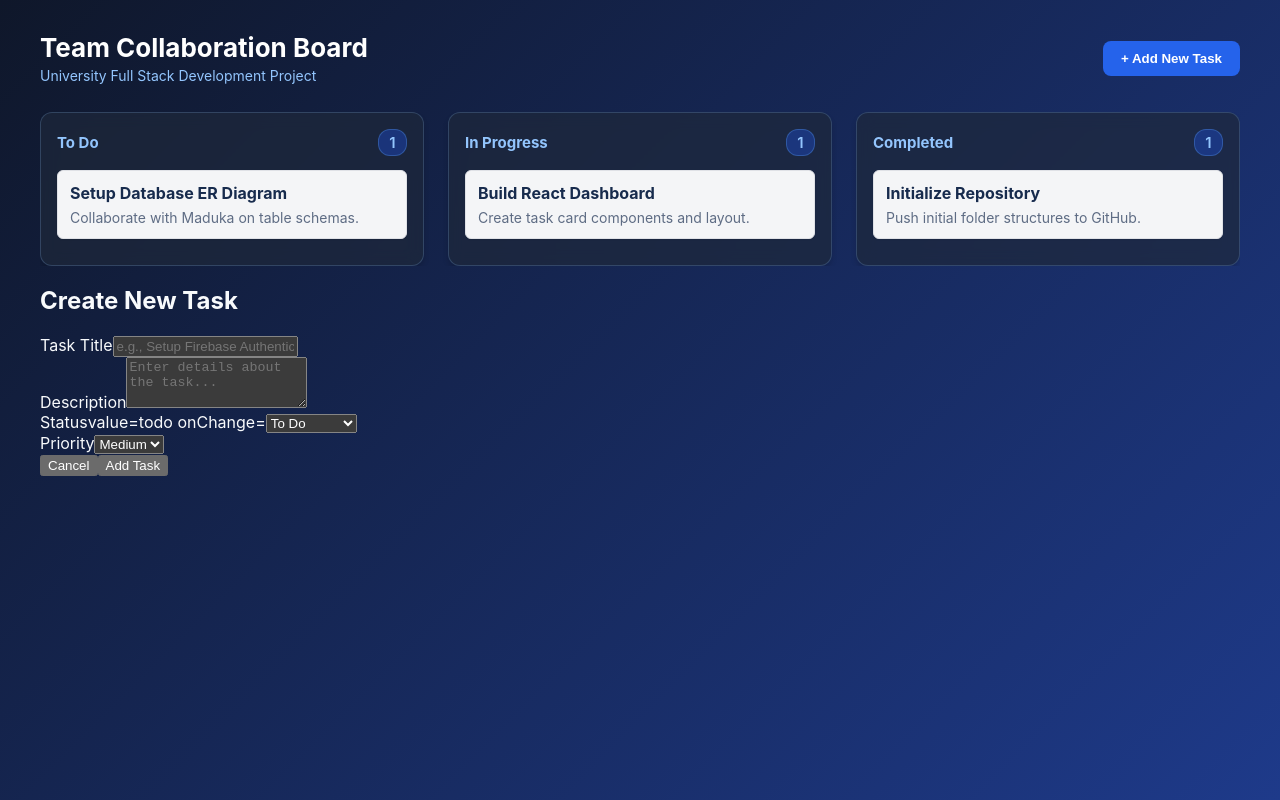
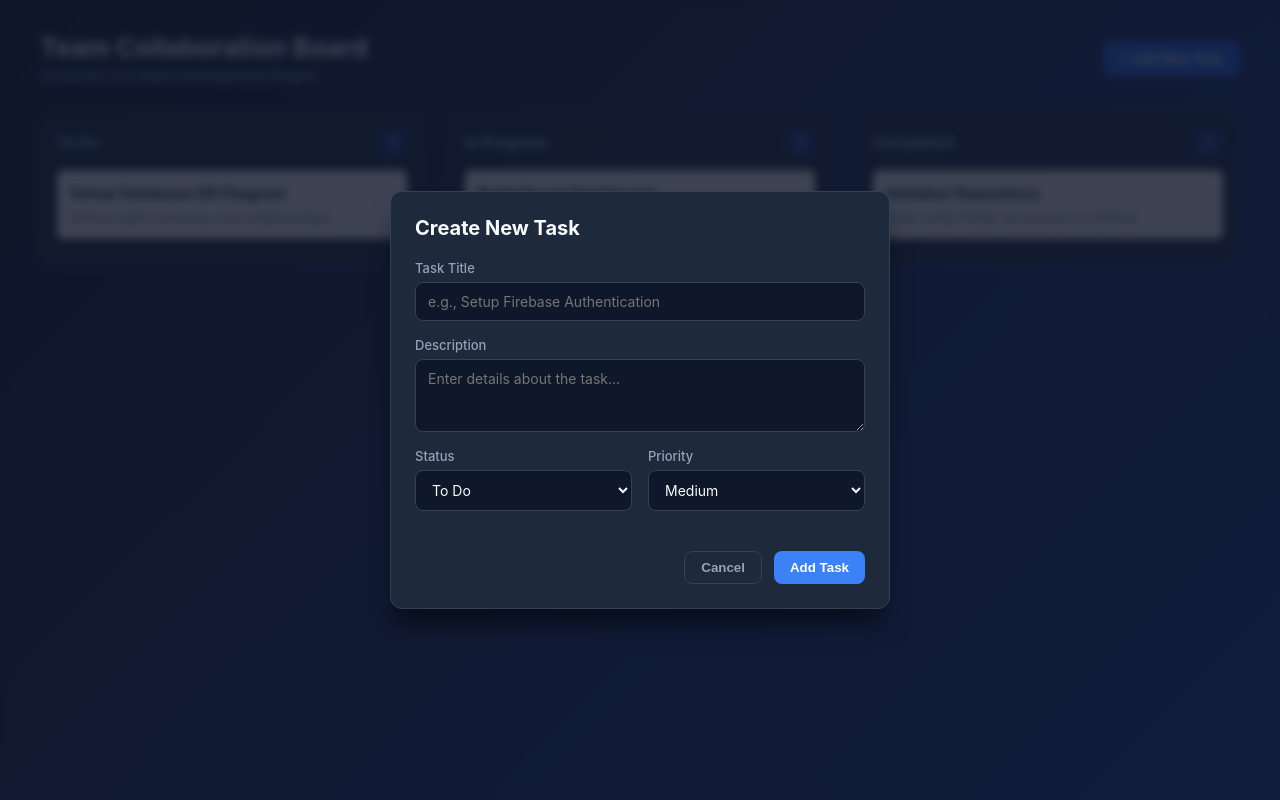
Before and after one commit to Full-Stack-Development-Team/Full-Stack-Development, a React (Vite) app in the folder client/: page / in a window 1280 px wide. Both pictures are taken after a click on the button "+ Add New Task". Built offline with nearby package versions, Linux system fonts and the light colour scheme.

Commit message:
refactor: update task description

```diff
--- a/client/src/components/Board.jsx
+++ b/client/src/components/Board.jsx
@@ -4,7 +4,7 @@ import Column from './Column';
 
 export default function Board() {
   const [tasks, setTasks] = useState([
-    { id: 1, title: 'Setup Database ER Diagram', description: 'Collaborate with Maduka on table schemas.', status: 'todo', priority: 'high' },
+    { id: 1, title: 'Setup Database ER Diagram', description: 'Define table schemas and relationships.', status: 'todo', priority: 'high' },
     { id: 2, title: 'Build React Dashboard', description: 'Create task card components and layout.', status: 'doing', priority: 'medium' },
     { id: 3, title: 'Initialize Repository', description: 'Push initial folder structures to GitHub.', status: 'done', priority: 'low' },
   ]);
--- a/client/src/components/TaskModal.jsx
+++ b/client/src/components/TaskModal.jsx
@@ -20,7 +20,6 @@ export default function TaskModal({ isOpen, onClose, onAddTask }) {
       priority,
     });
 
-    // Reset fields and close modal
     setTitle('');
     setDescription('');
     setStatus('todo');
@@ -57,7 +56,6 @@ export default function TaskModal({ isOpen, onClose, onAddTask }) {
           <div className="form-row">
             <div className="form-group">
               <label>Status</label>
-              value={status} onChange={(e) => setStatus(e.target.value)}
               <select value={status} onChange={(e) => setStatus(e.target.value)}>
                 <option value="todo">To Do</option>
                 <option value="doing">In Progress</option>
--- a/client/src/index.css
+++ b/client/src/index.css
@@ -52,8 +52,7 @@ body {
 }
 
 .columns-wrapper {
-  display: flex !important;
-  flex-direction: row !important;
+  display: flex;
   gap: 24px;
   overflow-x: auto;
   align-items: flex-start;
@@ -141,3 +140,113 @@ body {
   color: #93c5fd;
   border: 1px solid rgba(96, 165, 250, 0.3);
 }
+
+/* Modal Overlay Styles */
+.modal-overlay {
+  position: fixed;
+  top: 0;
+  left: 0;
+  width: 100vw;
+  height: 100vh;
+  background-color: rgba(15, 23, 42, 0.8);
+  backdrop-filter: blur(4px);
+  display: flex;
+  justify-content: center;
+  align-items: center;
+  z-index: 9999;
+}
+
+.modal-content {
+  background-color: #1e293b;
+  border: 1px solid #334155;
+  border-radius: 12px;
+  padding: 24px;
+  width: 100%;
+  max-width: 450px;
+  box-shadow: 0 20px 25px -5px rgba(0, 0, 0, 0.5);
+  color: #f8fafc;
+}
+
+.modal-content h2 {
+  margin-top: 0;
+  font-size: 20px;
+  color: #f8fafc;
+  margin-bottom: 20px;
+}
+
+.form-group {
+  margin-bottom: 16px;
+  display: flex;
+  flex-direction: column;
+}
+
+.form-group label {
+  font-size: 13px;
+  font-weight: 500;
+  color: #94a3b8;
+  margin-bottom: 6px;
+}
+
+.form-group input,
+.form-group textarea,
+.form-group select {
+  background-color: #0f172a;
+  border: 1px solid #334155;
+  border-radius: 8px;
+  padding: 10px 12px;
+  color: #f8fafc;
+  font-size: 14px;
+  font-family: inherit;
+}
+
+.form-group input:focus,
+.form-group textarea:focus,
+.form-group select:focus {
+  outline: none;
+  border-color: #60a5fa;
+}
+
+.form-row {
+  display: flex;
+  gap: 16px;
+}
+
+.form-row .form-group {
+  flex: 1;
+}
+
+.modal-actions {
+  display: flex;
+  justify-content: flex-end;
+  gap: 12px;
+  margin-top: 24px;
+}
+
+.btn-cancel {
+  background-color: transparent;
+  color: #94a3b8;
+  border: 1px solid #334155;
+  padding: 8px 16px;
+  border-radius: 8px;
+  font-weight: 600;
+  cursor: pointer;
+}
+
+.btn-cancel:hover {
+  background-color: rgba(255, 255, 255, 0.05);
+  color: #f8fafc;
+}
+
+.btn-submit {
+  background-color: #3b82f6;
+  color: #ffffff;
+  border: none;
+  padding: 8px 16px;
+  border-radius: 8px;
+  font-weight: 600;
+  cursor: pointer;
+}
+
+.btn-submit:hover {
+  background-color: #2563eb;
+}
```
